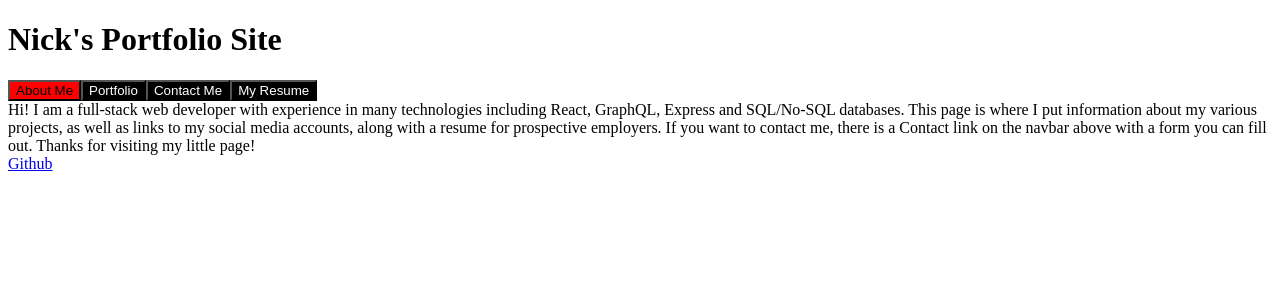
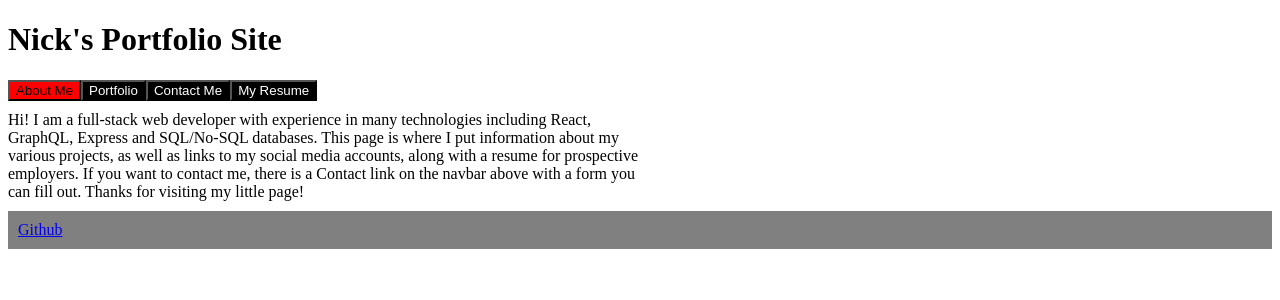
Before and after one commit to Nicholas-Gregory/portfolio, a React (Create React App) app: page / in a window 1280 px wide. Shown: the top 300 px of the page. Built offline with nearby package versions, Linux system fonts and the light colour scheme.

Commit message:
Footer styling

```diff
--- a/src/App.js
+++ b/src/App.js
@@ -52,7 +52,7 @@ function App() {
 
       <section>
         {page === 'about' &&
-          <div id="about">
+          <div id="aboutContainer">
             Hi! I am a full-stack web developer with experience in many technologies including React, GraphQL, Express and SQL/No-SQL databases.
             This page is where I put information about my various projects, as well as links to my social media accounts, along with a resume for prospective employers.
             If you want to contact me, there is a Contact link on the navbar above with a form you can fill out.
@@ -63,11 +63,13 @@ function App() {
           <div id="portfolioContainer">
             {projects.map(project =>
               <>
-                <Project
-                  {...project}
-                />
+                <Project {...project} />
               </>
             )}
+            <div className="card">
+              <h2>Flipside</h2>
+              <p style={{margin: "10px"}}>Coming soon...</p>
+            </div>
           </div>
         }
         {page === 'contact' &&
--- a/src/Footer.js
+++ b/src/Footer.js
@@ -2,8 +2,8 @@ export default function Footer() {
 
 
     return (
-        <>
+        <div id="footer">
             <a href="https://github.com/Nicholas-Gregory">Github</a>
-        </>
+        </div>
     );
 }
--- a/src/style.css
+++ b/src/style.css
@@ -32,6 +32,20 @@
     display: block;
 }
 
+#aboutContainer {
+    margin: 10px;
+    margin-inline-start: 0px;
+    width: 50%;
+}
+
+#footer {
+    position: sticky;
+    bottom: 0;
+    background-color: gray;
+    padding: 10px;
+    margin-top: 10px;
+}
+
 @media screen and (max-width: 720px) {
     #portfolioContainer {
         width: 100%;
```
